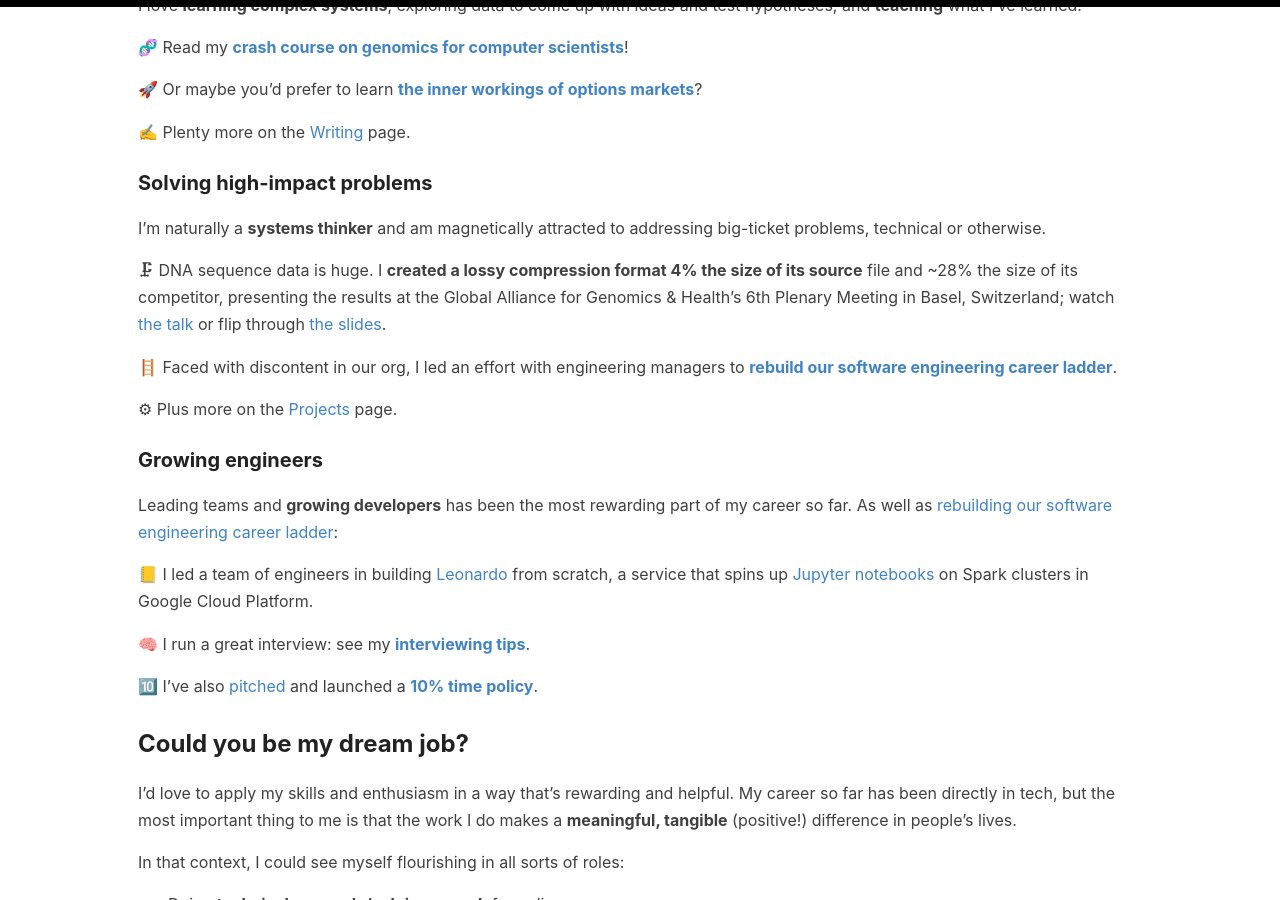
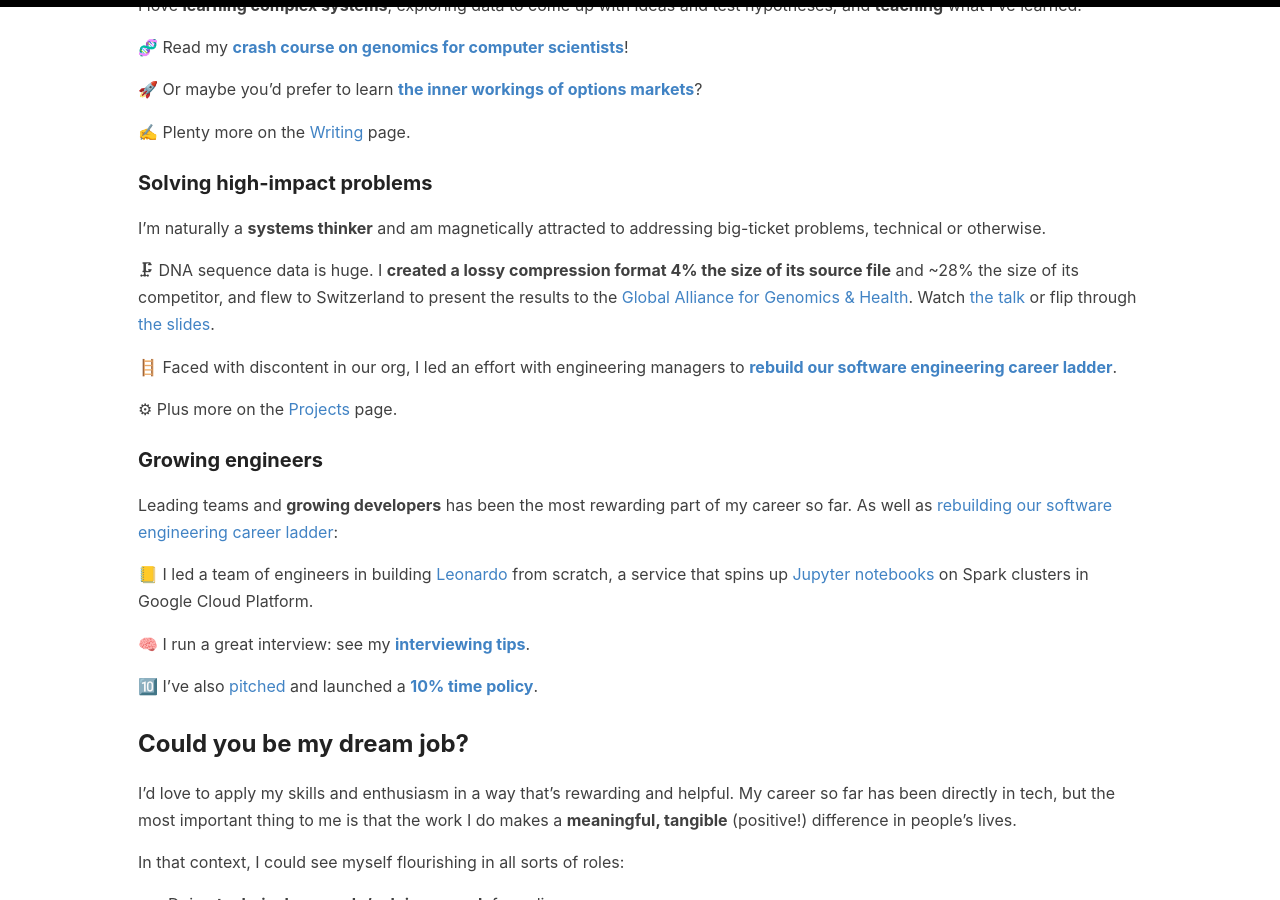
Before and after one commit to helgridly/helgridly.github.io, a Jekyll site: the page built from index.md, in a window 1280 px wide and 900 px high, scrolled down 585 px. Built offline with Jekyll 4.4.1, drawn with Linux system fonts in a browser that asks for light colours.

Commit message:
rephrase ga4gh

```diff
--- a/index.md
+++ b/index.md
@@ -29,7 +29,7 @@ I love **learning complex systems**, exploring data to come up with ideas and te
 
 I'm naturally a **systems thinker** and am magnetically attracted to addressing big-ticket problems, technical or otherwise.
 
-🗜 DNA sequence data is huge. I **created a lossy compression format 4% the size of its source** file and ~28% the size of its competitor, presenting the results at the Global Alliance for Genomics & Health's 6th Plenary Meeting in Basel, Switzerland; watch [the talk](https://www.youtube.com/watch?v=TaqFBgaZHmE&t=13920s) or flip through [the slides](https://docs.google.com/presentation/d/1EAG3Mz_Rwszn1xzvLFlFDtZJKeTfTcqo/edit).
+🗜 DNA sequence data is huge. I **created a lossy compression format 4% the size of its source file** and ~28% the size of its competitor, and flew to Switzerland to present the results to the [Global Alliance for Genomics & Health](https://www.ga4gh.org/). Watch [the talk](https://www.youtube.com/watch?v=TaqFBgaZHmE&t=13920s) or flip through [the slides](https://docs.google.com/presentation/d/1EAG3Mz_Rwszn1xzvLFlFDtZJKeTfTcqo/edit).
 
 🪜 Faced with discontent in our org, I led an effort with engineering managers to [**rebuild our software engineering career ladder**](/levels).
 
```
